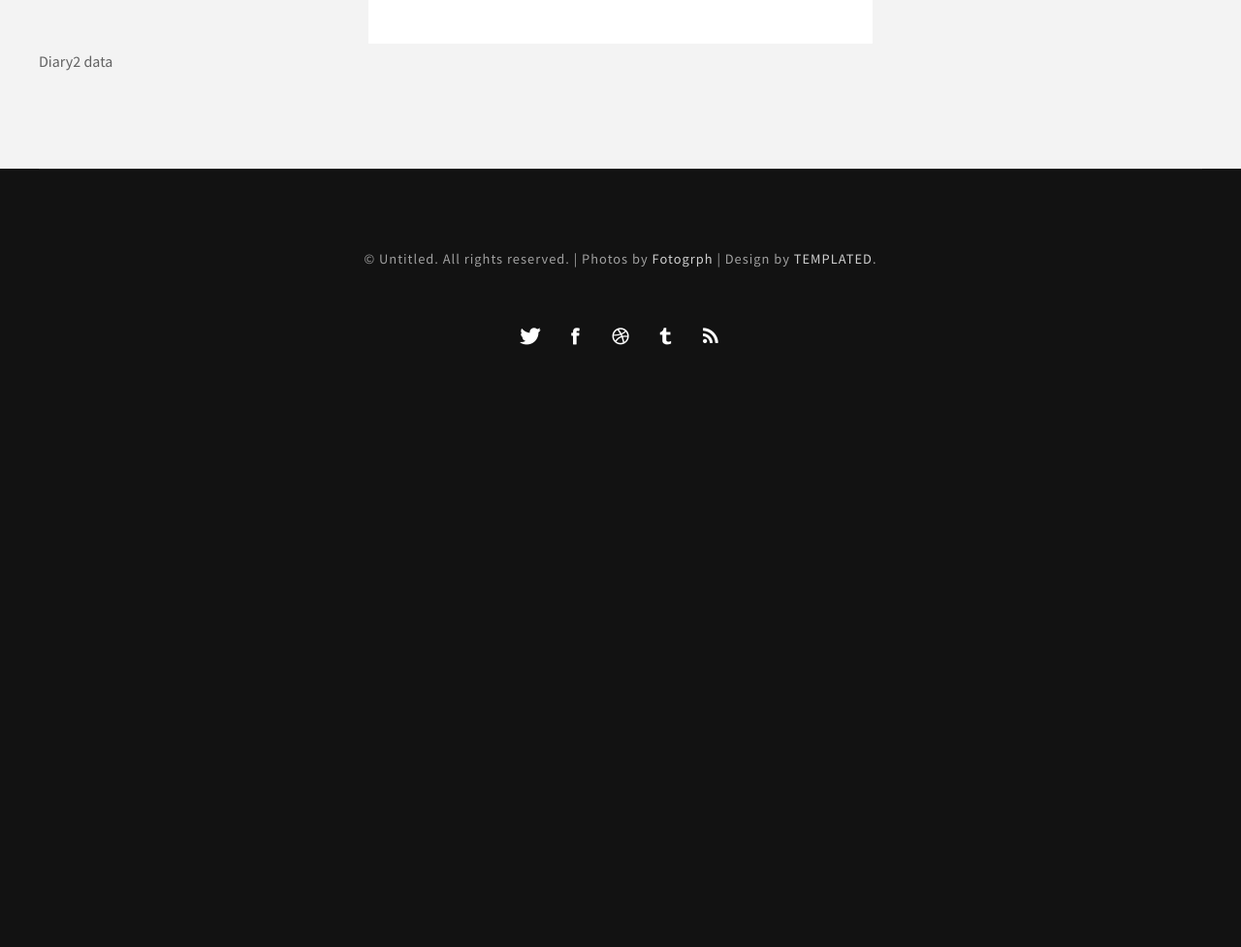
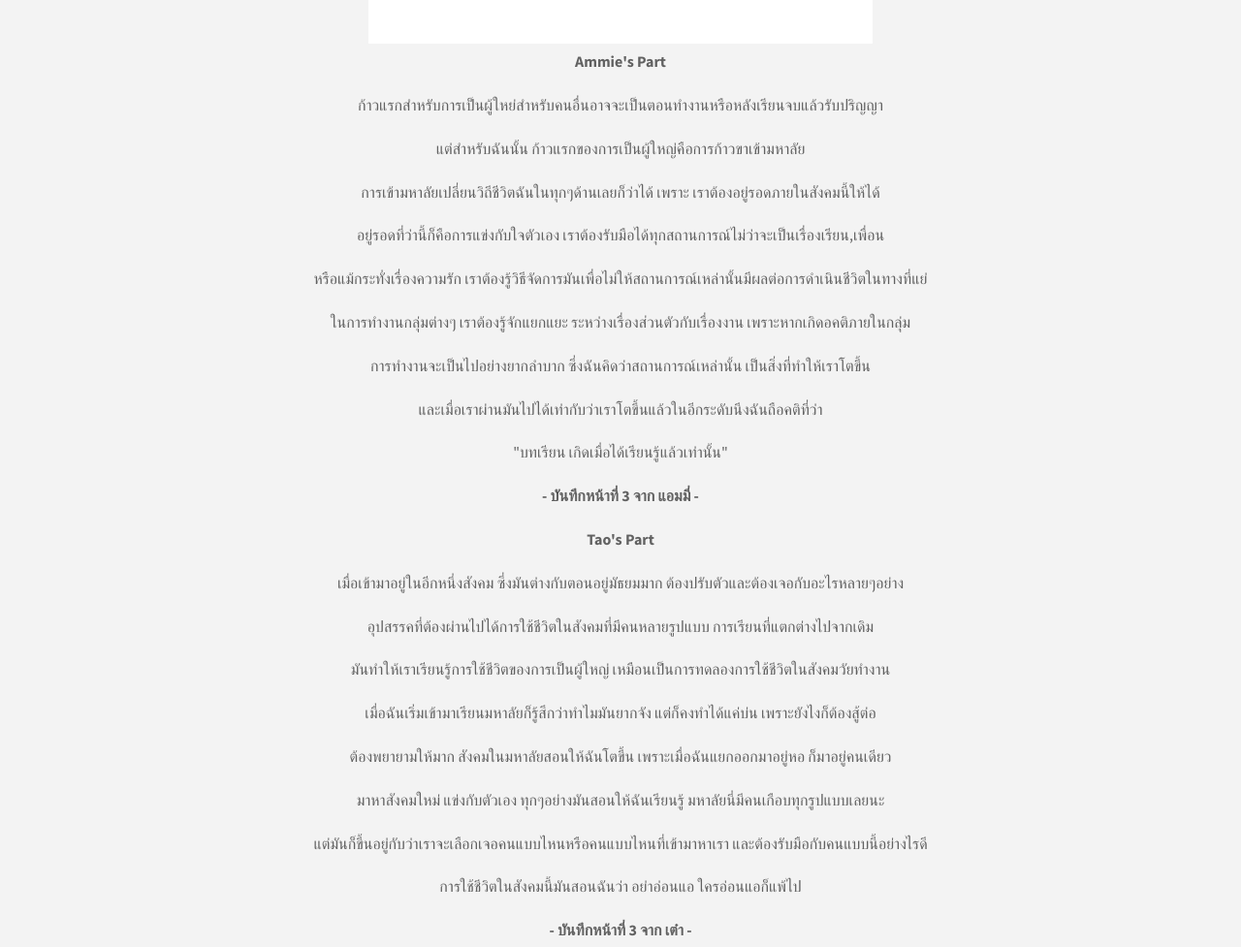
Before and after one commit to MudchimaFMS/Diaryofus2, a plain HTML site: page diary3.html in a window 1280 px wide. Shown: the part 700-1677 px from the top of the page at 97% size. Before the commit the page ends 1147 px from the top, so only its background shows below. Drawn offline with Linux system fonts and the light colour scheme.

Commit message:
มี่

```diff
--- a/diary3.html
+++ b/diary3.html
@@ -50,7 +50,27 @@ Released   : 20131223
 
 		</div>
 		<center><img src="step.jpg"width="520px" height="350px"></center>
-		<p>Diary2 data</p>
+		<center><p><b>Ammie's Part</b></p></center>
+		<center><p>ก้าวแรกสำหรับการเป็นผู้ใหย่สำหรับคนอื่นอาจจะเป็นตอนทำงานหรือหลังเรียนจบแล้วรับปริญญา</p></center>
+		<center><p>แต่สำหรับฉันนั้น ก้าวแรกของการเป็นผู้ใหญ่คือการก้าวขาเข้ามหาลัย</p></center>
+		<center><p>การเข้ามหาลัยเปลี่ยนวิถีชีวิตฉันในทุกๆด้านเลยก็ว่าได้ เพราะ เราต้องอยู่รอดภายในสังคมนี้ให้ได้</p></center>
+		<center><p>อยู่รอดที่ว่านี้ก็คือการแข่งกับใจตัวเอง เราต้องรับมือได้ทุกสถานการณ์ไม่ว่าจะเป็นเรื่องเรียน,เพื่อน</p></center>
+		<center><p>หรือแม้กระทั่งเรื่องความรัก เราต้องรู้วิธีจัดการมันเพื่อไม่ให้สถานการณ์เหล่านั้นมีผลต่อการดำเนินชีวิตในทางที่แย่</p></center>
+		<center><p>ในการทำงานกลุ่มต่างๆ เราต้องรู้จักแยกแยะ ระหว่างเรื่องส่วนตัวกับเรื่องงาน เพราะหากเกิดอคติภายในกลุ่ม</p></center>
+		<center><p>การทำงานจะเป็นไปอย่างยากลำบาก ซึ่งฉันคิดว่าสถานการณ์เหล่านั้น เป็นสิ่งที่ทำให้เราโตขึ้น</p></center>
+		<center><p>และเมื่อเราผ่านมันไปได้เท่ากับว่าเราโตขึ้นแล้วในอีกระดับนึงฉันถือคติที่ว่า</p></center>
+		<center><p>"บทเรียน เกิดเมื่อได้เรียนรู้แล้วเท่านั้น"</p></center>
+		<center><p><b>- บันทึกหน้าที่ 3 จาก แอมมี่ -</b></p></center>
+		<center><p><b>Tao's Part</b></p></center>
+		<center><p>เมื่อเข้ามาอยู่ในอีกหนึ่งสังคม ซึ่งมันต่างกับตอนอยู่มัธยมมาก ต้องปรับตัวและต้องเจอกับอะไรหลายๆอย่าง  </p></center>
+		<center><p>อุปสรรคที่ต้องผ่านไปได้การใช้ชีวิตในสังคมที่มีคนหลายรูปแบบ การเรียนที่แตกต่างไปจากเดิม</p></center>
+		<center><p>มันทำให้เราเรียนรู้การใช้ชีวิตของการเป็นผู้ใหญ่ เหมือนเป็นการทดลองการใช้ชีวิตในสังคมวัยทำงาน </p></center>
+		<center><p>เมื่อฉันเริ่มเข้ามาเรียนมหาลัยก็รู้สึกว่าทำไมมันยากจัง แต่ก็คงทำได้แค่บ่น เพราะยังไงก็ต้องสู้ต่อ </p></center>
+		<center><p>ต้องพยายามให้มาก สังคมในมหาลัยสอนให้ฉันโตขึ้น เพราะเมื่อฉันแยกออกมาอยู่หอ ก็มาอยู่คนเดียว </p></center>
+		<center><p>มาหาสังคมใหม่ แข่งกับตัวเอง ทุกๆอย่างมันสอนให้ฉันเรียนรู้ มหาลัยนี่มีคนเกือบทุกรูปแบบเลยนะ </p></center>
+		<center><p>แต่มันก็ขึ้นอยู่กับว่าเราจะเลือกเจอคนแบบไหนหรือคนแบบไหนที่เข้ามาหาเรา และต้องรับมือกับคนแบบนี้อย่างไรดี </p></center>
+		<center><p>การใช้ชีวิตในสังคมนี้มันสอนฉันว่า อย่าอ่อนแอ ใครอ่อนแอก็แพ้ไป </p></center>
+		<center><p><b>- บันทึกหน้าที่ 3 จาก เต๋า -</b></p></center>
 	</div>
 </div>
 <div id="copyright" class="container">
```
